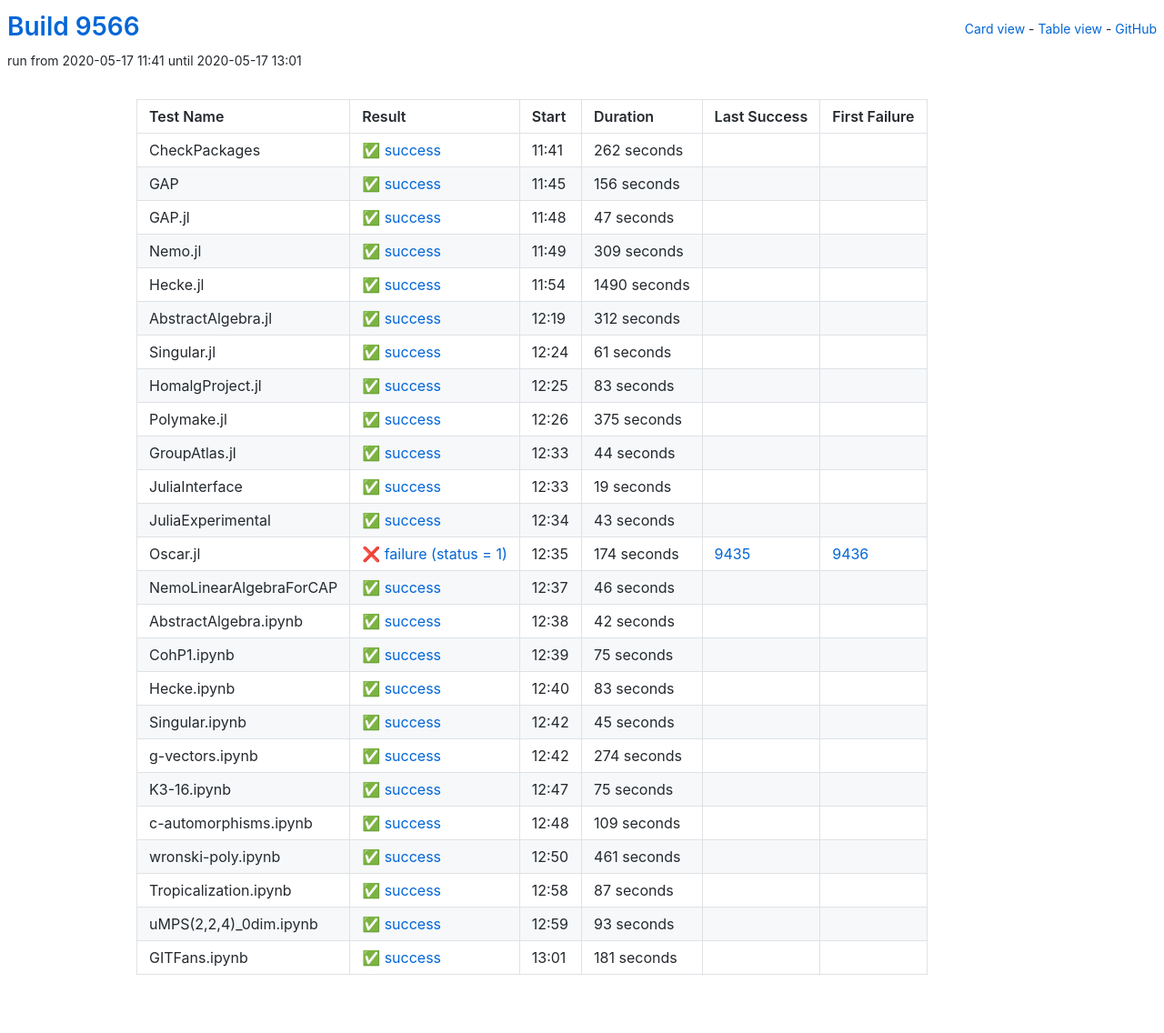
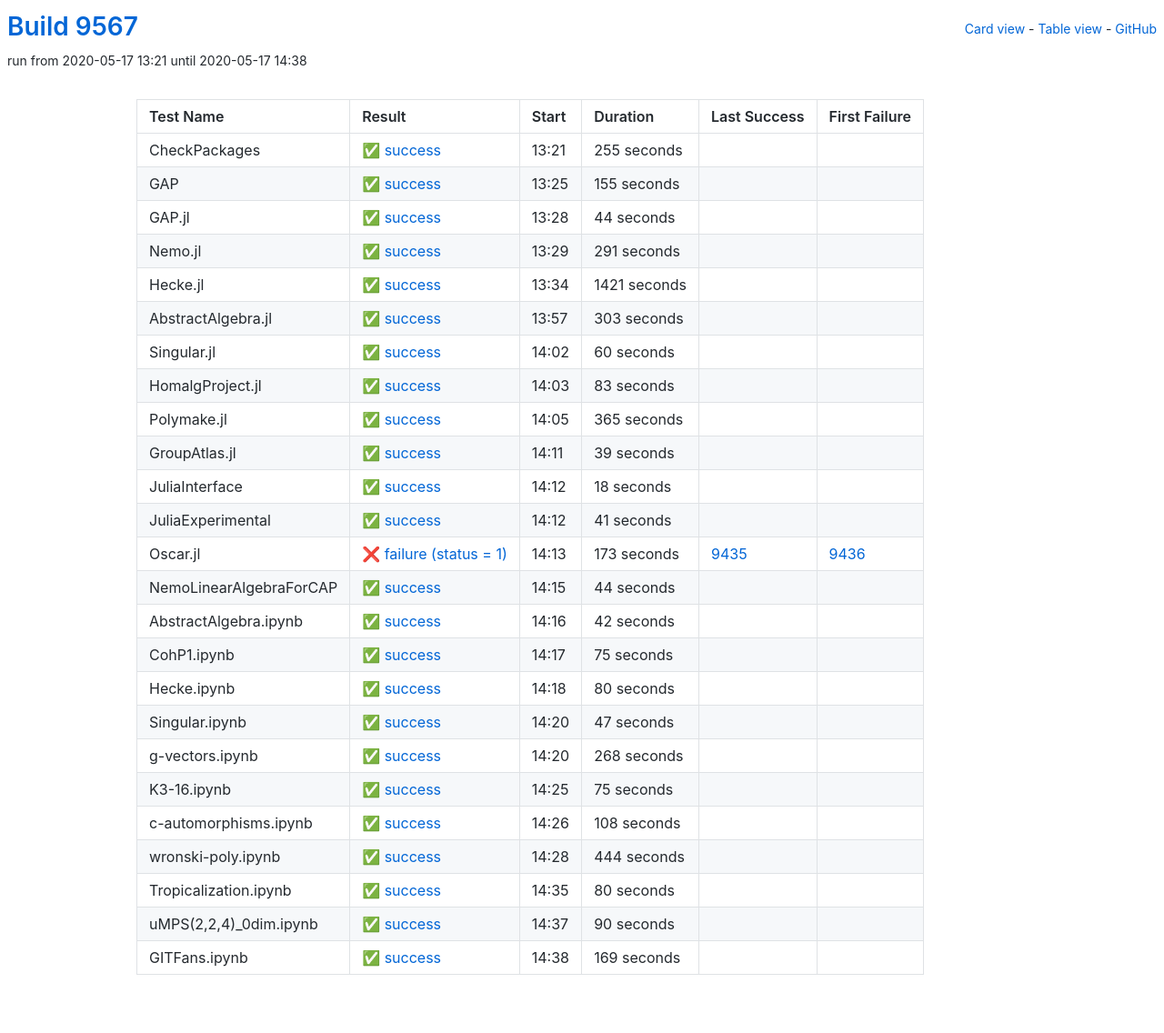
Before and after one commit to oscar-system/oscar-ci-status, a Jekyll site: the page built from table.html, in a window 1280 px wide. Shown: the whole page at 91% size. Built offline with Jekyll 4.4.1, drawn with Linux system fonts in a browser that asks for light colours.

Commit message:
Build 9567

```diff
--- a/_data/ci.yml
+++ b/_data/ci.yml
@@ -1,89 +1,89 @@
-build: 9566
-build_url: https://oscarci.mathematik.uni-kl.de/job/oscar/9566/
+build: 9567
+build_url: https://oscarci.mathematik.uni-kl.de/job/oscar/9567/
 job: oscar
 tests:
-- duration: 262
+- duration: 255
   exitcode: 0
   first_failure: false
   first_failure_url: null
   id: checkpackages
   last_success: false
   last_success_url: null
-  log: https://oscarci.mathematik.uni-kl.de/job/oscar/9566/artifact/logs/build-9566/CheckPackages.log
+  log: https://oscarci.mathematik.uni-kl.de/job/oscar/9567/artifact/logs/build-9567/CheckPackages.log
   name: CheckPackages
-  start: 2020-05-17 11:41
+  start: 2020-05-17 13:21
   status: success
   success: true
-- duration: 156
+- duration: 155
   exitcode: 0
   first_failure: false
   first_failure_url: null
   id: gap
   last_success: false
   last_success_url: null
-  log: https://oscarci.mathematik.uni-kl.de/job/oscar/9566/artifact/logs/build-9566/GAP.log
+  log: https://oscarci.mathematik.uni-kl.de/job/oscar/9567/artifact/logs/build-9567/GAP.log
   name: GAP
-  start: 2020-05-17 11:45
+  start: 2020-05-17 13:25
   status: success
   success: true
-- duration: 47
+- duration: 44
   exitcode: 0
   first_failure: false
   first_failure_url: null
   id: gap-jl
   last_success: false
   last_success_url: null
-  log: https://oscarci.mathematik.uni-kl.de/job/oscar/9566/artifact/logs/build-9566/GAP.jl.log
+  log: https://oscarci.mathematik.uni-kl.de/job/oscar/9567/artifact/logs/build-9567/GAP.jl.log
   name: GAP.jl
-  start: 2020-05-17 11:48
+  start: 2020-05-17 13:28
   status: success
   success: true
-- duration: 309
+- duration: 291
   exitcode: 0
   first_failure: false
   first_failure_url: null
   id: nemo-jl
   last_success: false
   last_success_url: null
-  log: https://oscarci.mathematik.uni-kl.de/job/oscar/9566/artifact/logs/build-9566/Nemo.jl.log
+  log: https://oscarci.mathematik.uni-kl.de/job/oscar/9567/artifact/logs/build-9567/Nemo.jl.log
   name: Nemo.jl
-  start: 2020-05-17 11:49
+  start: 2020-05-17 13:29
   status: success
   success: true
-- duration: 1490
+- duration: 1421
   exitcode: 0
   first_failure: false
   first_failure_url: null
   id: hecke-jl
   last_success: false
   last_success_url: null
-  log: https://oscarci.mathematik.uni-kl.de/job/oscar/9566/artifact/logs/build-9566/Hecke.jl.log
+  log: https://oscarci.mathematik.uni-kl.de/job/oscar/9567/artifact/logs/build-9567/Hecke.jl.log
   name: Hecke.jl
-  start: 2020-05-17 11:54
+  start: 2020-05-17 13:34
   status: success
   success: true
-- duration: 312
+- duration: 303
   exitcode: 0
   first_failure: false
   first_failure_url: null
   id: abstractalgebra-jl
   last_success: false
   last_success_url: null
-  log: https://oscarci.mathematik.uni-kl.de/job/oscar/9566/artifact/logs/build-9566/AbstractAlgebra.jl.log
+  log: https://oscarci.mathematik.uni-kl.de/job/oscar/9567/artifact/logs/build-9567/AbstractAlgebra.jl.log
   name: AbstractAlgebra.jl
-  start: 2020-05-17 12:19
+  start: 2020-05-17 13:57
   status: success
   success: true
-- duration: 61
+- duration: 60
   exitcode: 0
   first_failure: false
   first_failure_url: null
   id: singular-jl
   last_success: false
   last_success_url: null
-  log: https://oscarci.mathematik.uni-kl.de/job/oscar/9566/artifact/logs/build-9566/Singular.jl.log
+  log: https://oscarci.mathematik.uni-kl.de/job/oscar/9567/artifact/logs/build-9567/Singular.jl.log
   name: Singular.jl
-  start: 2020-05-17 12:24
+  start: 2020-05-17 14:02
   status: success
   success: true
 - duration: 83
@@ -93,81 +93,81 @@ tests:
   id: homalgproject-jl
   last_success: false
   last_success_url: null
-  log: https://oscarci.mathematik.uni-kl.de/job/oscar/9566/artifact/logs/build-9566/HomalgProject.jl.log
+  log: https://oscarci.mathematik.uni-kl.de/job/oscar/9567/artifact/logs/build-9567/HomalgProject.jl.log
   name: HomalgProject.jl
-  start: 2020-05-17 12:25
+  start: 2020-05-17 14:03
   status: success
   success: true
-- duration: 375
+- duration: 365
   exitcode: 0
   first_failure: false
   first_failure_url: null
   id: polymake-jl
   last_success: false
   last_success_url: null
-  log: https://oscarci.mathematik.uni-kl.de/job/oscar/9566/artifact/logs/build-9566/Polymake.jl.log
+  log: https://oscarci.mathematik.uni-kl.de/job/oscar/9567/artifact/logs/build-9567/Polymake.jl.log
   name: Polymake.jl
-  start: 2020-05-17 12:26
+  start: 2020-05-17 14:05
   status: success
   success: true
-- duration: 44
+- duration: 39
   exitcode: 0
   first_failure: false
   first_failure_url: null
   id: groupatlas-jl
   last_success: false
   last_success_url: null
-  log: https://oscarci.mathematik.uni-kl.de/job/oscar/9566/artifact/logs/build-9566/GroupAtlas.jl.log
+  log: https://oscarci.mathematik.uni-kl.de/job/oscar/9567/artifact/logs/build-9567/GroupAtlas.jl.log
   name: GroupAtlas.jl
-  start: 2020-05-17 12:33
+  start: 2020-05-17 14:11
   status: success
   success: true
-- duration: 19
+- duration: 18
   exitcode: 0
   first_failure: false
   first_failure_url: null
   id: juliainterface
   last_success: false
   last_success_url: null
-  log: https://oscarci.mathematik.uni-kl.de/job/oscar/9566/artifact/logs/build-9566/JuliaInterface.log
+  log: https://oscarci.mathematik.uni-kl.de/job/oscar/9567/artifact/logs/build-9567/JuliaInterface.log
   name: JuliaInterface
-  start: 2020-05-17 12:33
+  start: 2020-05-17 14:12
   status: success
   success: true
-- duration: 43
+- duration: 41
   exitcode: 0
   first_failure: false
   first_failure_url: null
   id: juliaexperimental
   last_success: false
   last_success_url: null
-  log: https://oscarci.mathematik.uni-kl.de/job/oscar/9566/artifact/logs/build-9566/JuliaExperimental.log
+  log: https://oscarci.mathematik.uni-kl.de/job/oscar/9567/artifact/logs/build-9567/JuliaExperimental.log
   name: JuliaExperimental
-  start: 2020-05-17 12:34
+  start: 2020-05-17 14:12
   status: success
   success: true
-- duration: 174
+- duration: 173
   exitcode: 1
   first_failure: 9436
   first_failure_url: https://oscarci.mathematik.uni-kl.de/job/oscar/9436/
   id: oscar-jl
   last_success: 9435
   last_success_url: https://oscarci.mathematik.uni-kl.de/job/oscar/9435/
-  log: https://oscarci.mathematik.uni-kl.de/job/oscar/9566/artifact/logs/build-9566/Oscar.jl.log
+  log: https://oscarci.mathematik.uni-kl.de/job/oscar/9567/artifact/logs/build-9567/Oscar.jl.log
   name: Oscar.jl
-  start: 2020-05-17 12:35
+  start: 2020-05-17 14:13
   status: failure
   success: false
-- duration: 46
+- duration: 44
   exitcode: 0
   first_failure: false
   first_failure_url: null
   id: nemolinearalgebraforcap
   last_success: false
   last_success_url: null
-  log: https://oscarci.mathematik.uni-kl.de/job/oscar/9566/artifact/logs/build-9566/NemoLinearAlgebraForCAP.log
+  log: https://oscarci.mathematik.uni-kl.de/job/oscar/9567/artifact/logs/build-9567/NemoLinearAlgebraForCAP.log
   name: NemoLinearAlgebraForCAP
-  start: 2020-05-17 12:37
+  start: 2020-05-17 14:15
   status: success
   success: true
 - duration: 42
@@ -177,9 +177,9 @@ tests:
   id: abstractalgebra-ipynb
   last_success: false
   last_success_url: null
-  log: https://oscarci.mathematik.uni-kl.de/job/oscar/9566/artifact/logs/build-9566/AbstractAlgebra.ipynb.log
+  log: https://oscarci.mathematik.uni-kl.de/job/oscar/9567/artifact/logs/build-9567/AbstractAlgebra.ipynb.log
   name: AbstractAlgebra.ipynb
-  start: 2020-05-17 12:38
+  start: 2020-05-17 14:16
   status: success
   success: true
 - duration: 75
@@ -189,45 +189,45 @@ tests:
   id: cohp1-ipynb
   last_success: false
   last_success_url: null
-  log: https://oscarci.mathematik.uni-kl.de/job/oscar/9566/artifact/logs/build-9566/CohP1.ipynb.log
+  log: https://oscarci.mathematik.uni-kl.de/job/oscar/9567/artifact/logs/build-9567/CohP1.ipynb.log
   name: CohP1.ipynb
-  start: 2020-05-17 12:39
+  start: 2020-05-17 14:17
   status: success
   success: true
-- duration: 83
+- duration: 80
   exitcode: 0
   first_failure: false
   first_failure_url: null
   id: hecke-ipynb
   last_success: false
   last_success_url: null
-  log: https://oscarci.mathematik.uni-kl.de/job/oscar/9566/artifact/logs/build-9566/Hecke.ipynb.log
+  log: https://oscarci.mathematik.uni-kl.de/job/oscar/9567/artifact/logs/build-9567/Hecke.ipynb.log
   name: Hecke.ipynb
-  start: 2020-05-17 12:40
+  start: 2020-05-17 14:18
   status: success
   success: true
-- duration: 45
+- duration: 47
   exitcode: 0
   first_failure: false
   first_failure_url: null
   id: singular-ipynb
   last_success: false
   last_success_url: null
-  log: https://oscarci.mathematik.uni-kl.de/job/oscar/9566/artifact/logs/build-9566/Singular.ipynb.log
+  log: https://oscarci.mathematik.uni-kl.de/job/oscar/9567/artifact/logs/build-9567/Singular.ipynb.log
   name: Singular.ipynb
-  start: 2020-05-17 12:42
+  start: 2020-05-17 14:20
   status: success
   success: true
-- duration: 274
+- duration: 268
   exitcode: 0
   first_failure: false
   first_failure_url: null
   id: g-vectors-ipynb
   last_success: false
   last_success_url: null
-  log: https://oscarci.mathematik.uni-kl.de/job/oscar/9566/artifact/logs/build-9566/g-vectors.ipynb.log
+  log: https://oscarci.mathematik.uni-kl.de/job/oscar/9567/artifact/logs/build-9567/g-vectors.ipynb.log
   name: g-vectors.ipynb
-  start: 2020-05-17 12:42
+  start: 2020-05-17 14:20
   status: success
   success: true
 - duration: 75
@@ -237,68 +237,68 @@ tests:
   id: k3-16-ipynb
   last_success: false
   last_success_url: null
-  log: https://oscarci.mathematik.uni-kl.de/job/oscar/9566/artifact/logs/build-9566/K3-16.ipynb.log
+  log: https://oscarci.mathematik.uni-kl.de/job/oscar/9567/artifact/logs/build-9567/K3-16.ipynb.log
   name: K3-16.ipynb
-  start: 2020-05-17 12:47
+  start: 2020-05-17 14:25
   status: success
   success: true
-- duration: 109
+- duration: 108
   exitcode: 0
   first_failure: false
   first_failure_url: null
   id: c-automorphisms-ipynb
   last_success: false
   last_success_url: null
-  log: https://oscarci.mathematik.uni-kl.de/job/oscar/9566/artifact/logs/build-9566/c-automorphisms.ipynb.log
+  log: https://oscarci.mathematik.uni-kl.de/job/oscar/9567/artifact/logs/build-9567/c-automorphisms.ipynb.log
   name: c-automorphisms.ipynb
-  start: 2020-05-17 12:48
+  start: 2020-05-17 14:26
   status: success
   success: true
-- duration: 461
+- duration: 444
   exitcode: 0
   first_failure: false
   first_failure_url: null
   id: wronski-poly-ipynb
   last_success: false
   last_success_url: null
-  log: https://oscarci.mathematik.uni-kl.de/job/oscar/9566/artifact/logs/build-9566/wronski-poly.ipynb.log
+  log: https://oscarci.mathematik.uni-kl.de/job/oscar/9567/artifact/logs/build-9567/wronski-poly.ipynb.log
   name: wronski-poly.ipynb
-  start: 2020-05-17 12:50
+  start: 2020-05-17 14:28
   status: success
   success: true
-- duration: 87
+- duration: 80
   exitcode: 0
   first_failure: false
   first_failure_url: null
   id: tropicalization-ipynb
   last_success: false
   last_success_url: null
-  log: https://oscarci.mathematik.uni-kl.de/job/oscar/9566/artifact/logs/build-9566/Tropicalization.ipynb.log
+  log: https://oscarci.mathematik.uni-kl.de/job/oscar/9567/artifact/logs/build-9567/Tropicalization.ipynb.log
   name: Tropicalization.ipynb
-  start: 2020-05-17 12:58
+  start: 2020-05-17 14:35
   status: success
   success: true
-- duration: 93
+- duration: 90
   exitcode: 0
   first_failure: false
   first_failure_url: null
   id: umps-2-2-4-0dim-ipynb
   last_success: false
   last_success_url: null
-  log: https://oscarci.mathematik.uni-kl.de/job/oscar/9566/artifact/logs/build-9566/uMPS-2-2-4-_0dim.ipynb.log
+  log: https://oscarci.mathematik.uni-kl.de/job/oscar/9567/artifact/logs/build-9567/uMPS-2-2-4-_0dim.ipynb.log
   name: uMPS(2,2,4)_0dim.ipynb
-  start: 2020-05-17 12:59
+  start: 2020-05-17 14:37
   status: success
   success: true
-- duration: 181
+- duration: 169
   exitcode: 0
   first_failure: false
   first_failure_url: null
   id: gitfans-ipynb
   last_success: false
   last_success_url: null
-  log: https://oscarci.mathematik.uni-kl.de/job/oscar/9566/artifact/logs/build-9566/GITFans.ipynb.log
+  log: https://oscarci.mathematik.uni-kl.de/job/oscar/9567/artifact/logs/build-9567/GITFans.ipynb.log
   name: GITFans.ipynb
-  start: 2020-05-17 13:01
+  start: 2020-05-17 14:38
   status: success
   success: true
```
Also changed, not shown: README.md.
